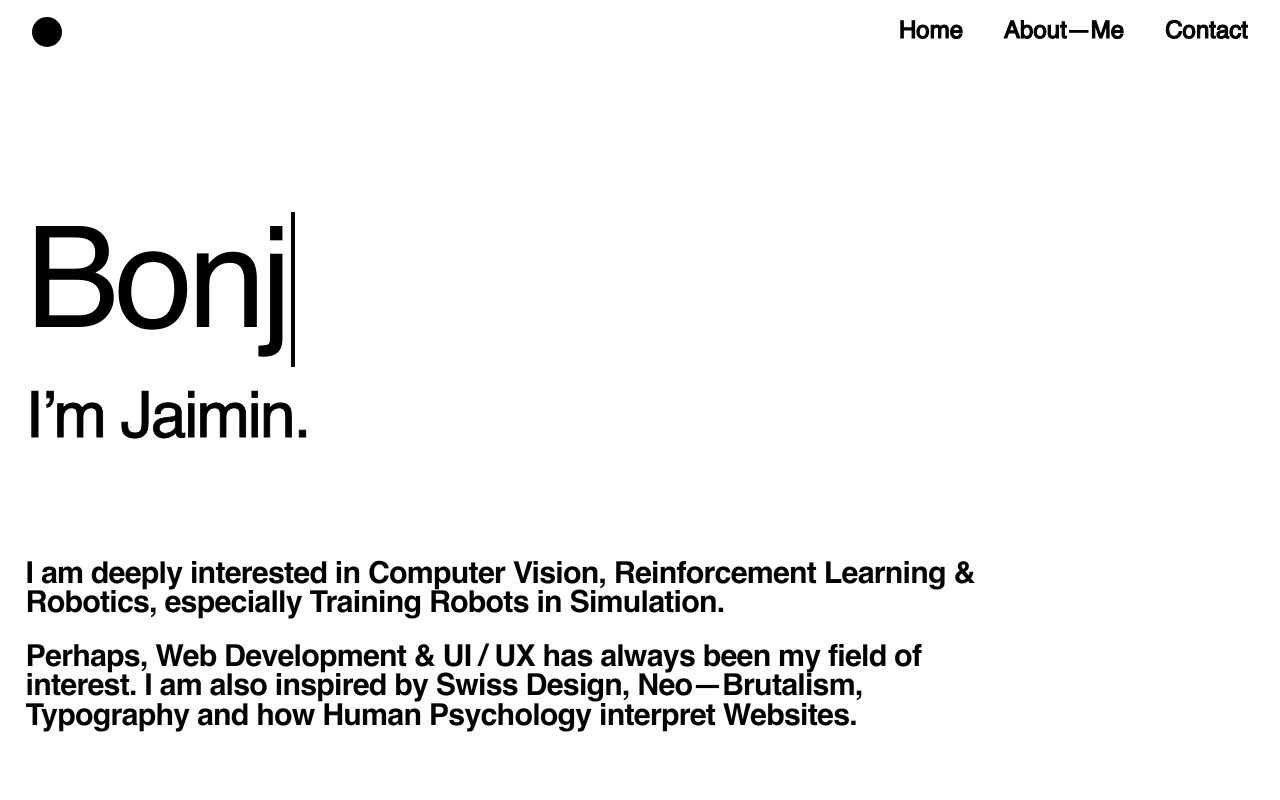
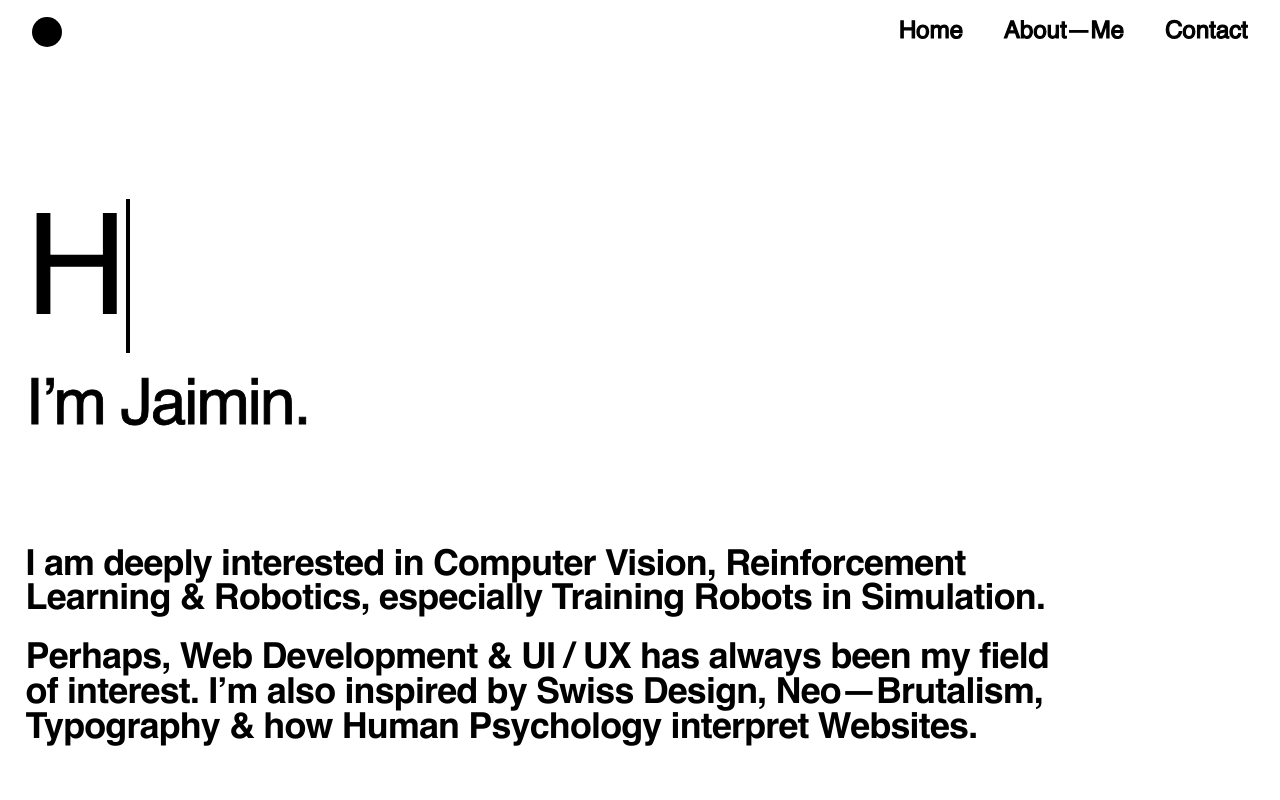
Before and after one commit to jaiminjariwala/jaiminjariwala, a React (Vite) app: page / in a window 1280 px wide. Shown: the top 800 px of the page. Built offline with nearby package versions, Linux system fonts and the light colour scheme.

Commit message:
updated css

```diff
--- a/src/components/Hero/Hero.css
+++ b/src/components/Hero/Hero.css
@@ -36,13 +36,12 @@
 }
 
 .hero p {
-  font-size: clamp(1.9rem, 2vw, 3rem);
+  font-size: clamp(1rem, 2.8vw, 2.4rem);
   line-height: 0.97;
   letter-spacing: -0.8px;
-  -webkit-text-stroke: 0.1px white;
   font-weight: bold;
   margin-bottom: 3vh;
-  max-width: 75vw;
+  max-width: 80vw;
 }
 
 .hero p:last-child {
--- a/src/components/Hero/Hero.jsx
+++ b/src/components/Hero/Hero.jsx
@@ -8,11 +8,12 @@ const DELETING_SPEED = 200;
 const PAUSE_DURATION = 2500;
 
 const GREETINGS = [
+  "Namaste",
   "Hello",
   "Bonjour",
+  "Hola",
   "こんにちは",
   "你好",
-  "Hola"
 ];
 
 const Hero = () => {
@@ -73,8 +74,7 @@ const Hero = () => {
         </p>
         <p>
           Perhaps, Web Development & UI / UX has always been my field of interest.
-          I am also inspired by Swiss Design, Neo—Brutalism, Typography and how
-          Human Psychology interpret Websites.
+          I’m also inspired by Swiss Design, Neo—Brutalism, Typography & how Human Psychology interpret Websites.
         </p>
       </div>
     </div>
```
